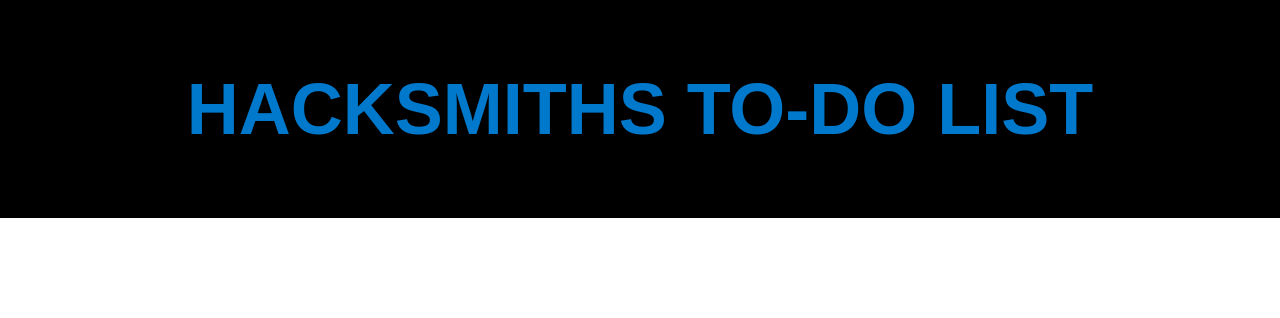
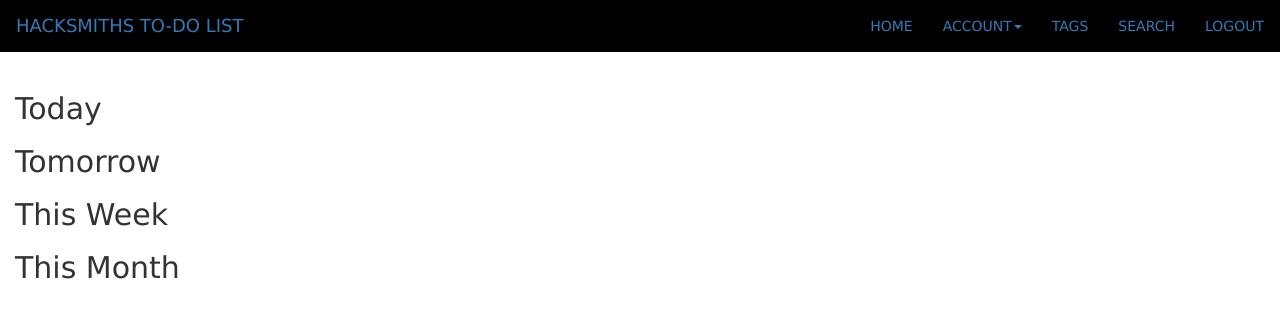
Before and after one commit to hacksmiths/lists, a website: page public/index.html in a window 1280 px wide. Drawn offline with nearby package versions, Linux system fonts and the light colour scheme.

Commit message:
added bootstrap to the project

```diff
--- a/public/index.css
+++ b/public/index.css
@@ -1,19 +1,10 @@
 body, html {
     background: #FFFFFF;
-    font-family: "Oswald", sans-serif;
-    margin: 0;
-    padding: 0;
+    font-family: "Verdana", sans-serif;
 }
 
 .header {
     background: #000000;
     color: #0079cc;
-    font-size: 36px;
-    padding: 20px 0;
-    text-align: center;
     text-transform: uppercase;
 }
-
-.main {
-    margin: 40px 0;
-}
--- a/public/index.html
+++ b/public/index.html
@@ -2,23 +2,48 @@
 <html>
 	<head>
 		<title>Hacksmiths Todo list</title>
+		<link rel="stylesheet" href="https://maxcdn.bootstrapcdn.com/bootstrap/3.3.5/css/bootstrap.min.css">
 		<link rel="stylesheet" type="text/css" href="index.css">
+
 	</head>
 	<body>
+
 		<div class="header">
-			<div class="container">
-				<h1>Hacksmiths To-Do List</h1>
-			</div>
-		</div>
+			<nav class="navbar">
+	      		<div class="container-fluid">
+
+	        	<!-- Logo -->
+	        	<div class="navbar-header">
+	            	<a href="#" class="navbar-brand">Hacksmiths To-Do List</a>
+	        	</div>
+
+	        	<!-- Menu Items -->
+	        	<div>
+		           	<ul class="nav navbar-nav navbar-right">
+		            	<li><a href="#">Home</a></li>
+		                <li><a href="#">Account<span class="caret"></span></a>
+
+							<li><a href="#">Tags</a></li>
+							<li><a href="#">Search</a></li>
+							<li><a href="#">Logout</a></li>
+		            	</ul>
+	        		</div>
+				</div>
+			</nav>
+    	</div>
+
 
 		<div class="main">
-			<div class="container">
-
+			<div class="container-fluid">
+				<h2>Today</h2>
+				<h2>Tomorrow</h2>
+				<h2>This Week</h2>
+				<h2>This Month</h2>
 			</div>
 		</div>
 
 		<div class="footer">
-			<div class="container">
+			<div class="container-fluid">
 
 			</div>
 		</div>
```
